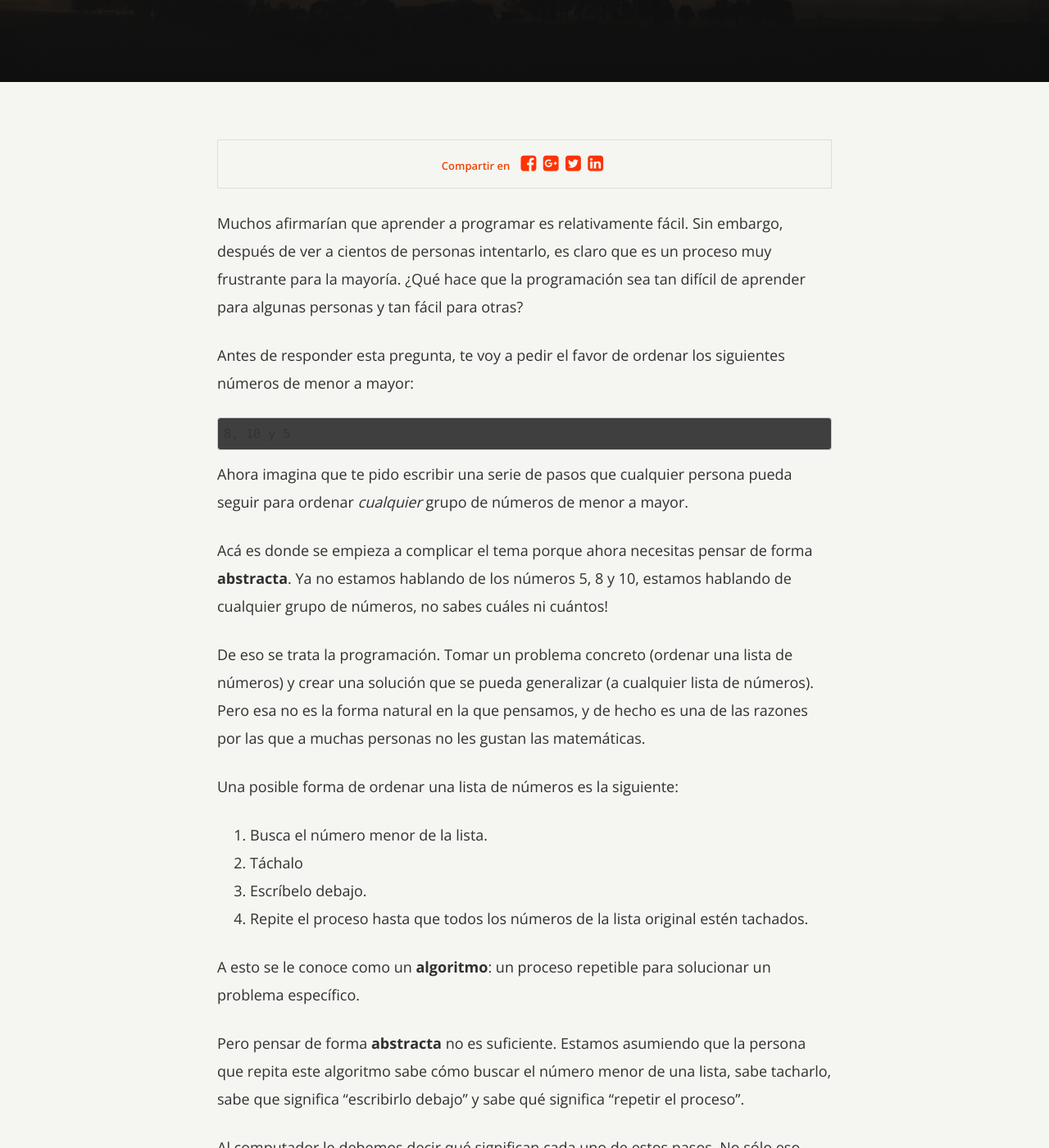
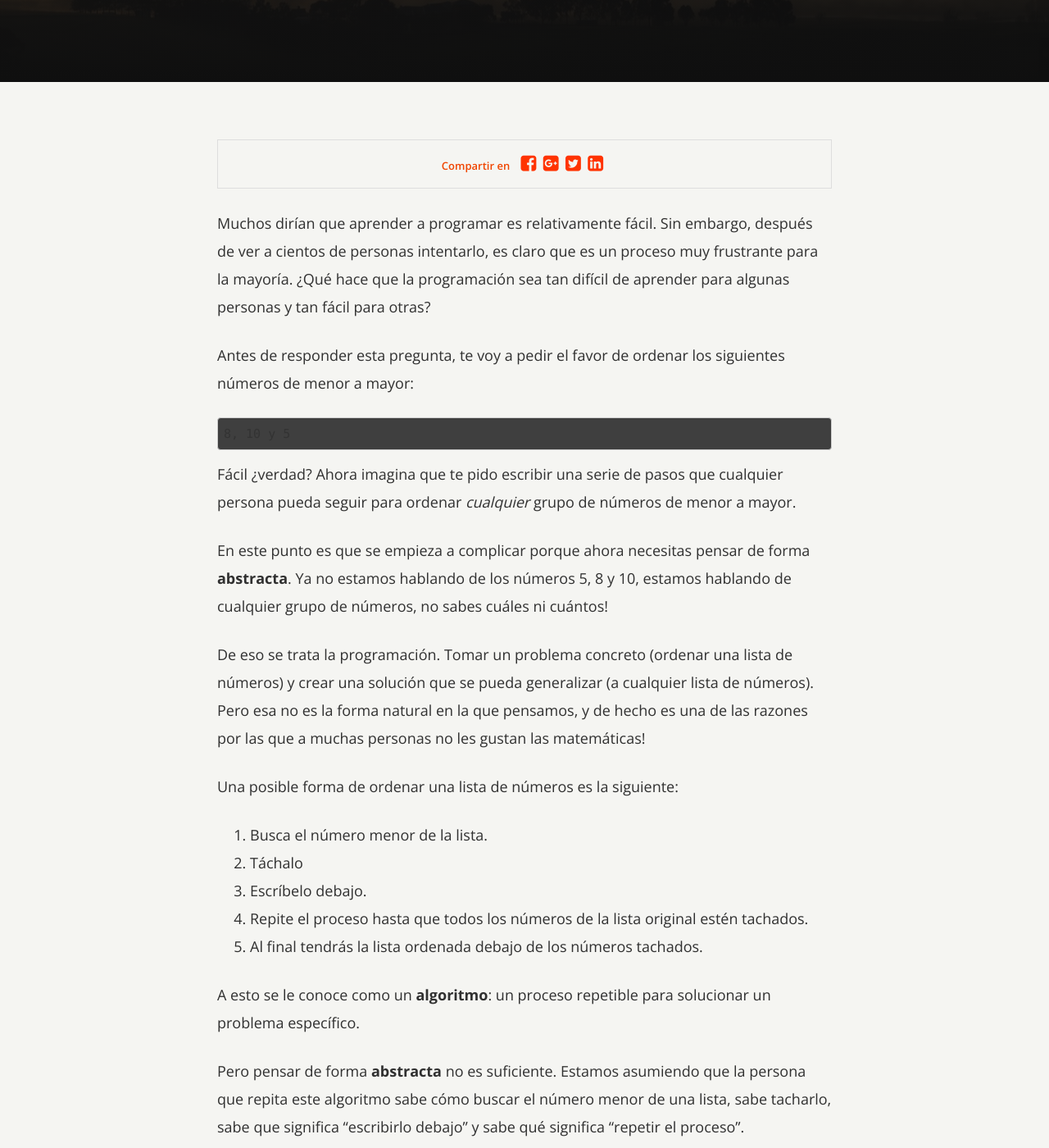
Before and after one commit to simonhoyos/blog, a Jekyll site: the page built from _posts/2017-04-02-por-que-es-tan-dificil-aprender-a-programar.markdown, in a window 1280 px wide and 1400 px high, scrolled down 674 px. Shown: the whole window at 82% size. Built offline with Jekyll 4.4.1, drawn with Linux system fonts in a browser that asks for light colours; nearby versions of some CDN libraries; comment, search, counter and statistics services are not loaded; a style sheet for code colours, icons or effects is not loaded.

Commit message:
Improvements to "¿Por qué es tan difícil aprender a programar?"

```diff
--- a/_posts/2017-04-02-por-que-es-tan-dificil-aprender-a-programar.markdown
+++ b/_posts/2017-04-02-por-que-es-tan-dificil-aprender-a-programar.markdown
@@ -7,17 +7,17 @@ thumbnail: /images/bg-images/hot-air-balloon-valley-sky-99551.jpg
 gravatar: //www.gravatar.com/avatar/12270acfe9b6842e1a5b6e594382f149.jpg?s=80
 ---
 
-Muchos afirmarían que aprender a programar es relativamente fácil. Sin embargo, después de ver a cientos de personas intentarlo, es claro que es un proceso muy frustrante para la mayoría. <!--more--> ¿Qué hace que la programación sea tan difícil de aprender para algunas personas y tan fácil para otras?
+Muchos dirían que aprender a programar es relativamente fácil. Sin embargo, después de ver a cientos de personas intentarlo, es claro que es un proceso muy frustrante para la mayoría. <!--more--> ¿Qué hace que la programación sea tan difícil de aprender para algunas personas y tan fácil para otras?
 
 Antes de responder esta pregunta, te voy a pedir el favor de ordenar los siguientes números de menor a mayor:
 
 <pre><code>8, 10 y 5</code></pre>
 
-Ahora imagina que te pido escribir una serie de pasos que cualquier persona pueda seguir para ordenar _cualquier_ grupo de números de menor a mayor.
+Fácil ¿verdad? Ahora imagina que te pido escribir una serie de pasos que cualquier persona pueda seguir para ordenar _cualquier_ grupo de números de menor a mayor.
 
-Acá es donde se empieza a complicar el tema porque ahora necesitas pensar de forma **abstracta**. Ya no estamos hablando de los números 5, 8 y 10, estamos hablando de cualquier grupo de números, no sabes cuáles ni cuántos!
+En este punto es que se empieza a complicar porque ahora necesitas pensar de forma **abstracta**. Ya no estamos hablando de los números 5, 8 y 10, estamos hablando de cualquier grupo de números, no sabes cuáles ni cuántos!
 
-De eso se trata la programación. Tomar un problema concreto (ordenar una lista de números) y crear una solución que se pueda generalizar (a cualquier lista de números). Pero esa no es la forma natural en la que pensamos, y de hecho es una de las razones por las que a muchas personas no les gustan las matemáticas.
+De eso se trata la programación. Tomar un problema concreto (ordenar una lista de números) y crear una solución que se pueda generalizar (a cualquier lista de números). Pero esa no es la forma natural en la que pensamos, y de hecho es una de las razones por las que a muchas personas no les gustan las matemáticas!
 
 Una posible forma de ordenar una lista de números es la siguiente:
 
@@ -26,6 +26,7 @@ Una posible forma de ordenar una lista de números es la siguiente:
   <li>Táchalo</li>
   <li>Escríbelo debajo.</li>
   <li>Repite el proceso hasta que todos los números de la lista original estén tachados.</li>
+  <li>Al final tendrás la lista ordenada debajo de los números tachados.</li>
 </ol>
 
 A esto se le conoce como un **algoritmo**: un proceso repetible para solucionar un problema específico.
```
